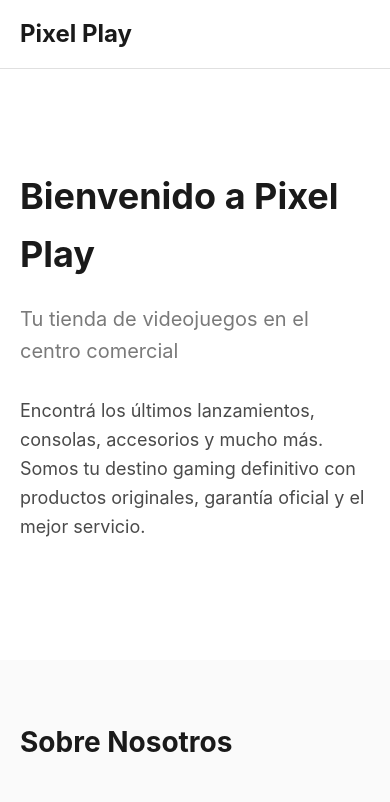
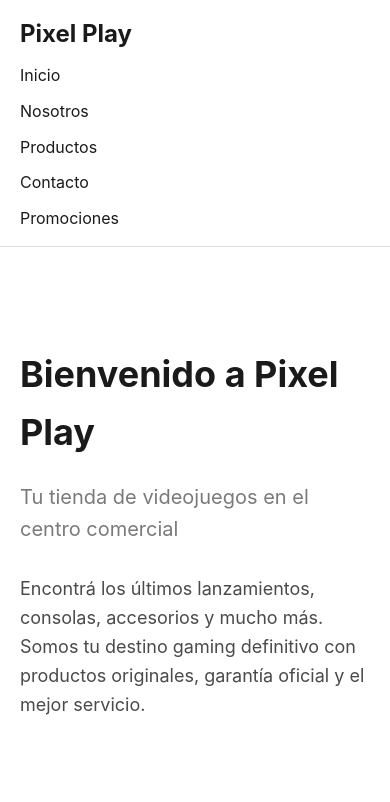
Before and after one commit to TRONKARO/Felipe_Troncaro_TPO_Javascript, a plain HTML site: page index.html in a window 390 px wide. Shown: the top 802 px of the page. Drawn offline with Linux system fonts and the light colour scheme.

Commit message:
Update styles.css

```diff
--- a/styles.css
+++ b/styles.css
@@ -235,10 +235,20 @@ footer p {
     font-size: 14px;
 }
 
+
 /* RESPONSIVE */
+
 @media (max-width: 768px) {
+    nav {
+        flex-direction: column;
+        align-items: flex-start;
+    }
+
     .nav-links {
-        display: none;
+        display: flex;
+        flex-direction: column;
+        gap: 10px;
+        margin-top: 10px;
     }
 
     h1 {
@@ -262,13 +272,15 @@ footer p {
     section {
         padding: 60px 20px;
     }
+
     header {
         padding: 15px 0;
     }
+
     .producto-img {
-    width: 100%;
-    height: 250px;
-    object-fit: cover;
-    margin-bottom: 20px;
+        width: 100%;
+        height: 250px;
+        object-fit: cover;
+        margin-bottom: 20px;
     }
 }
```
